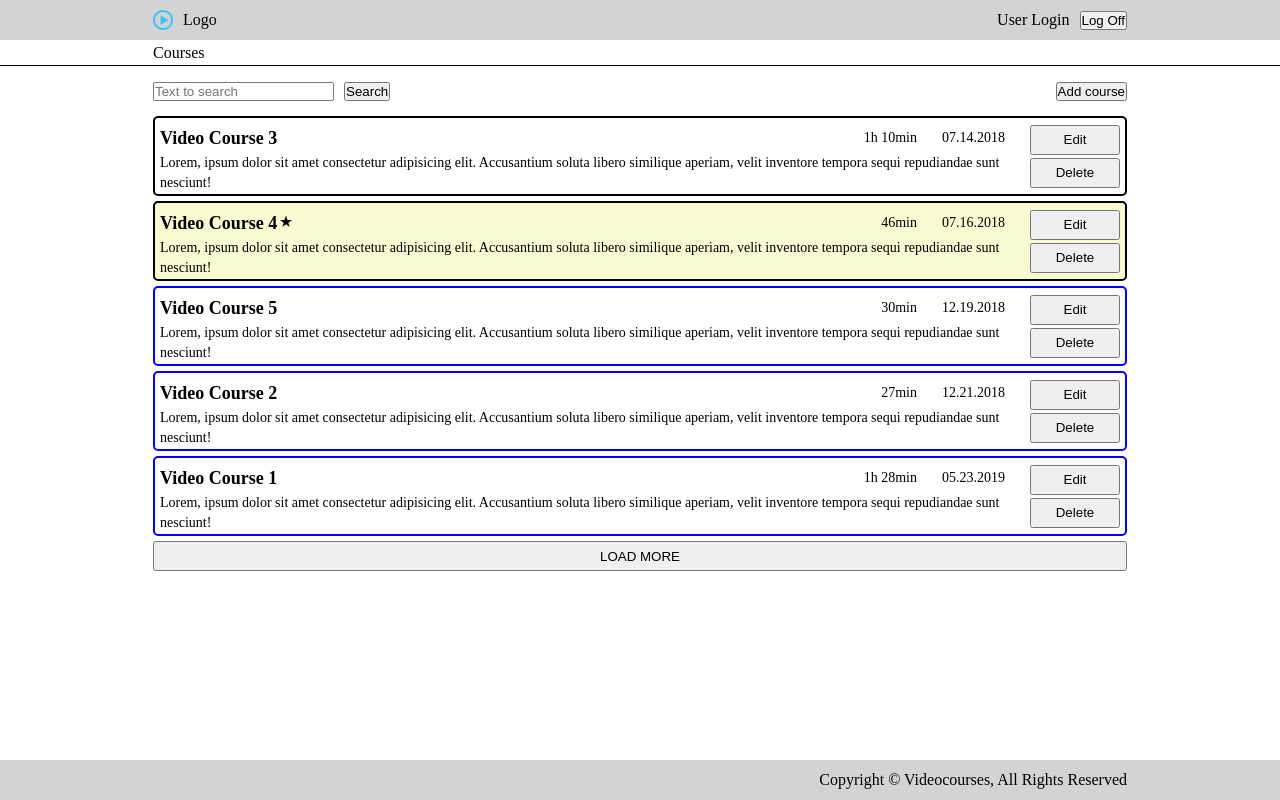
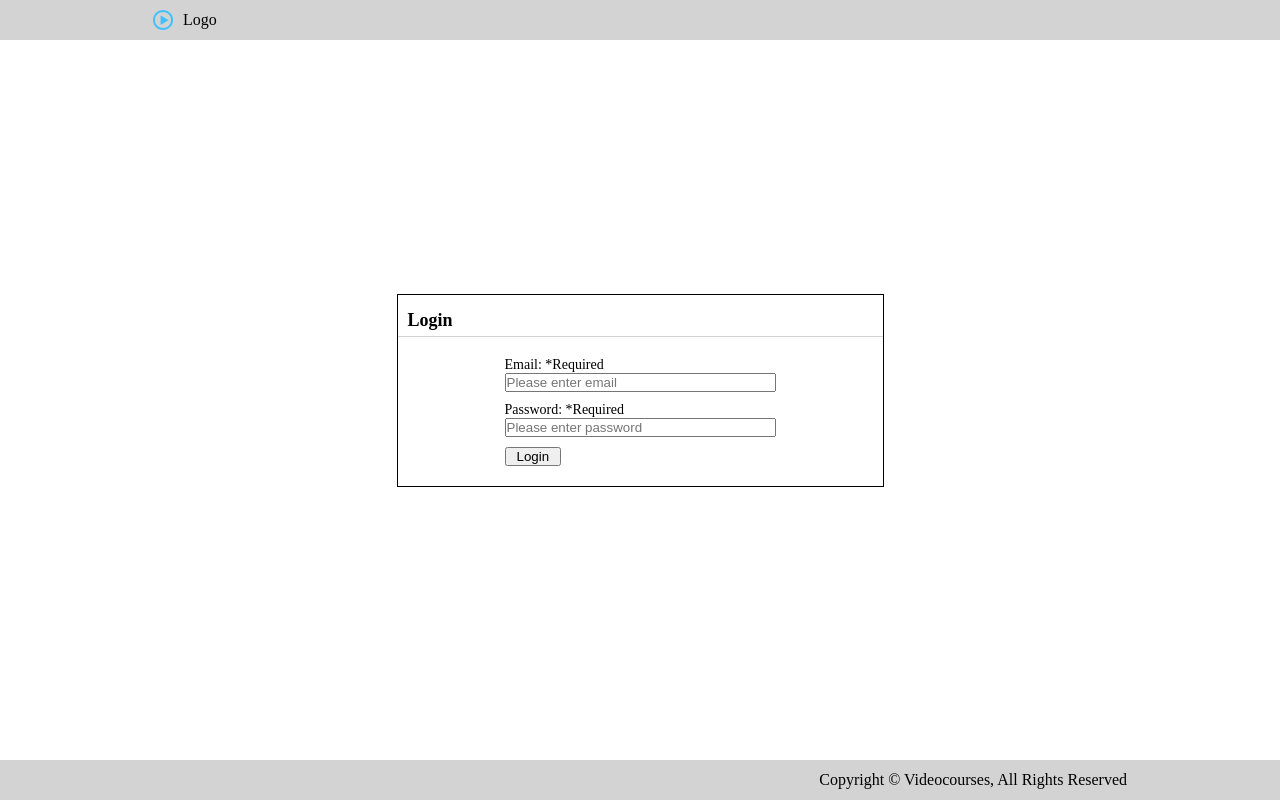
Before and after one commit to sixtyXi/video-gallery-angular, an Angular app: page /login in a window 1280 px wide. Before the commit this address led to /courses. Built offline with nearby package versions, Linux system fonts and the light colour scheme.

Commit message:
Task-5-Modules-Services [DEV] add authService, login page

```diff
--- a/src/app/app-routing.module.ts
+++ b/src/app/app-routing.module.ts
@@ -2,11 +2,15 @@ import { NgModule } from '@angular/core';
 import { Routes, RouterModule } from '@angular/router';
 
 import { CoursesPageComponent } from './courses/courses-page/courses-page.component';
+import { LoginPageComponent } from './login/login-page/login-page.component';
 
 const routes: Routes = [
   {
     path: 'courses',
     component: CoursesPageComponent,
+  },
+  { path: 'login',
+    component: LoginPageComponent,
   },
   { path: '**', redirectTo: '/courses' }
 ];
--- a/src/app/core/breadcrumbs/breadcrumbs.component.html
+++ b/src/app/core/breadcrumbs/breadcrumbs.component.html
@@ -1,4 +1,4 @@
-<nav class="breadcrumbs">
+<nav *ngIf="authService.isAuth()" class="breadcrumbs">
   <div class="content-wrapper">
     <ul class="breadcrumbs__content">
       <li class="breadcrumbs__item">
--- a/src/app/core/breadcrumbs/breadcrumbs.component.ts
+++ b/src/app/core/breadcrumbs/breadcrumbs.component.ts
@@ -1,15 +1,13 @@
 import { Component, OnInit } from '@angular/core';
+import { AuthService } from 'src/app/services/auth.service';
 
 @Component({
   selector: 'app-breadcrumbs',
   templateUrl: './breadcrumbs.component.html',
-  styleUrls: ['./breadcrumbs.component.less']
+  styleUrls: [ './breadcrumbs.component.less' ]
 })
 export class BreadcrumbsComponent implements OnInit {
+  constructor(public authService: AuthService) {}
 
-  constructor() { }
-
-  ngOnInit() {
-  }
-
+  ngOnInit() {}
 }
--- a/src/app/core/header/login-box/login-box.component.html
+++ b/src/app/core/header/login-box/login-box.component.html
@@ -1,4 +1,4 @@
-<div class="login-box">
+<div *ngIf="authService.isAuth()" class="login-box">
   <span class="login-box__username">User Login</span>
-  <button class="login-box__btn" type="button">Log Off</button>
+  <button (click)="logOff()" class="login-box__btn" type="button">Log Off</button>
 </div>
--- a/src/app/core/header/login-box/login-box.component.ts
+++ b/src/app/core/header/login-box/login-box.component.ts
@@ -1,4 +1,5 @@
 import { Component, OnInit } from '@angular/core';
+import { AuthService } from 'src/app/services/auth.service';
 
 @Component({
   selector: 'app-login-box',
@@ -7,9 +8,13 @@ import { Component, OnInit } from '@angular/core';
 })
 export class LoginBoxComponent implements OnInit {
 
-  constructor() { }
+  constructor(private authService: AuthService) { }
 
   ngOnInit() {
   }
 
+  logOff() {
+    this.authService.logOut();
+    console.log('user logged out');
+  }
 }
--- /dev/null
+++ b/src/app/login/login-page/login-page.component.html
@@ -0,0 +1,14 @@
+<section class="login-form">
+  <h1 class="login-form__title">Login</h1>
+  <div class="login-form__body">
+    <div class="login-form__input-wrapper">
+      <label for="email">Email: *Required</label>
+      <input [(ngModel)]="login" type="text" class="login-form__input" id="email" placeholder="Please enter email">
+    </div>
+    <div class="login-form__input-wrapper">
+      <label for="pwd">Password: *Required</label>
+      <input [(ngModel)]="pwd" type="password" class="login-form__input" id="pwd" placeholder="Please enter password">
+    </div>
+    <button (click)="onLogin()" class="login-form__btn" type="button">Login</button>
+  </div>
+</section>
--- /dev/null
+++ b/src/app/login/login-page/login-page.component.less
@@ -0,0 +1,37 @@
+:host {
+  display: flex;
+  height: 100%;
+}
+
+.login-form {
+  display: flex;
+  flex-wrap: wrap;
+  width: 50%;
+  margin: auto;
+  border: 1px solid;
+
+  &__title {
+    width: 100%;
+    padding: 15px 10px 5px;
+    font-size: 18px;
+    border-bottom: 1px solid lightgray;
+  }
+
+  &__body {
+    width: 60%;
+    margin: 0 auto;
+    padding: 20px 10px;
+    font-size: 14px;
+  }
+
+  &__input {
+    display: block;
+    width: 100%;
+    margin-bottom: 10px;
+  }
+
+  &__btn {
+    padding: 0 10px;
+    cursor: pointer;
+  }
+}
--- /dev/null
+++ b/src/app/login/login-page/login-page.component.ts
@@ -0,0 +1,24 @@
+import { Component, OnInit } from '@angular/core';
+import { AuthService } from 'src/app/services/auth.service';
+
+@Component({
+  selector: 'app-login-page',
+  templateUrl: './login-page.component.html',
+  styleUrls: ['./login-page.component.less']
+})
+export class LoginPageComponent implements OnInit {
+  public login: string = '';
+  public pwd: string = '';
+
+  constructor(private authService: AuthService) { }
+
+  ngOnInit() {
+  }
+
+  onLogin() {
+    if (this.login && this.pwd) {
+      this.authService.logIn(this.login, this.pwd);
+      console.log('logged in successfully');
+    }
+  }
+}
--- /dev/null
+++ b/src/app/services/auth.service.ts
@@ -0,0 +1,29 @@
+import { Injectable } from '@angular/core';
+
+@Injectable({
+  providedIn: 'root'
+})
+export class AuthService {
+  private isLoggedIn: boolean = false;
+  constructor() {}
+
+  logIn(login: string, pwd: string) {
+    localStorage.setItem('login', name);
+    localStorage.setItem('pwd', pwd);
+    this.isLoggedIn = true;
+  }
+
+  logOut() {
+    localStorage.removeItem('login');
+    localStorage.removeItem('pwd');
+    this.isLoggedIn = false;
+  }
+
+  isAuth(): boolean {
+    return this.isLoggedIn;
+  }
+
+  getUserInfo(): string {
+    return localStorage.getItem('login') || '';
+  }
+}
--- a/src/styles.less
+++ b/src/styles.less
@@ -4,8 +4,17 @@
   box-sizing: border-box;
 }
 
+html {
+  height: 100%;
+}
+
+body {
+  height: 100%;
+}
+
 .content-wrapper {
   max-width: 1024px;
+  height: calc(100% - 100px);
   margin: 0 auto;
   padding: 0 25px;
 }
```
Also changed, not shown: src/app/app.module.ts (+8 -12 lines), src/app/login/login.module.ts (added, +11 -0 lines), 2 other files (tests, documents, lock files or other folders).
